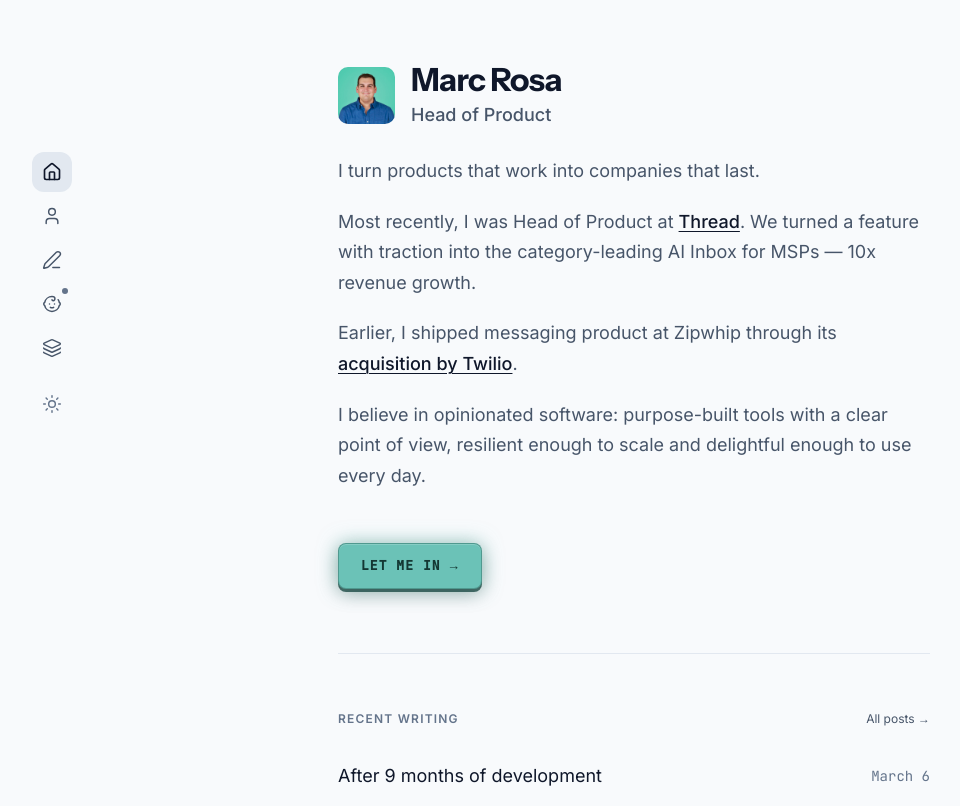
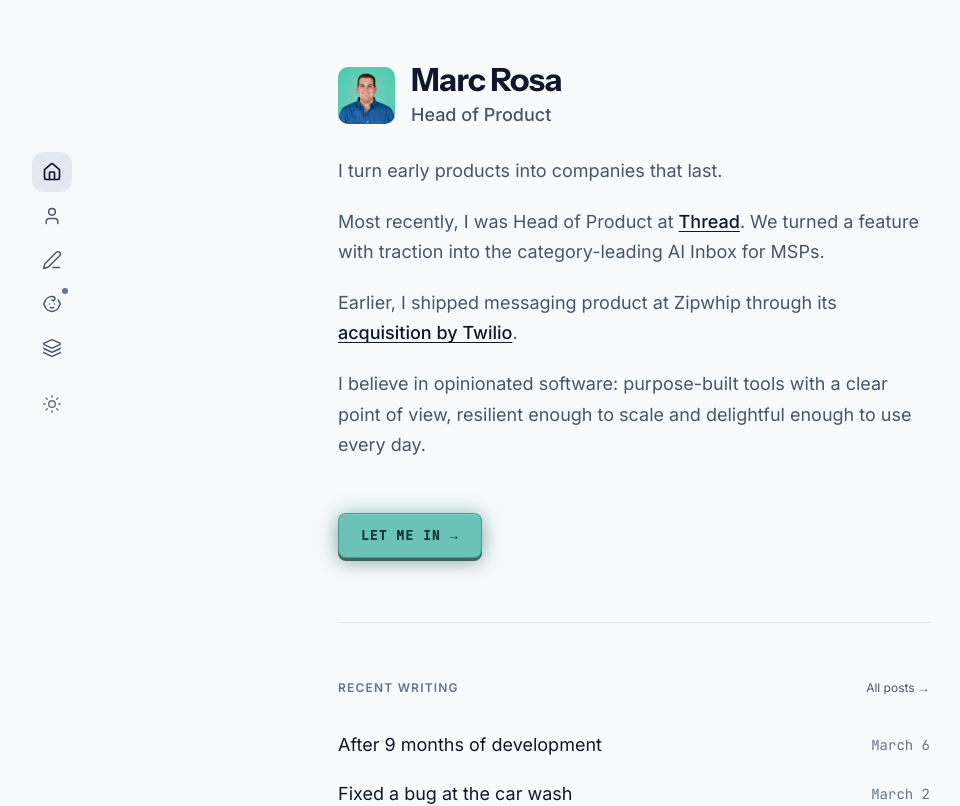
Before and after one commit to marcanthonyrosa/marcanthonyrosadotcom, a Next.js app: page / in a window 1280 px wide. Shown: the top 806 px of the page, without its empty margins (6-966 px from the left). Built offline with nearby package versions, Linux system fonts and the light colour scheme.

Commit message:
Update home page copy (#130)

```diff
--- a/app/(site)/page.tsx
+++ b/app/(site)/page.tsx
@@ -53,10 +53,10 @@ export default function Home() {
         <HomeHero />
         <div className="prose max-w-none">
           <p>
-            I turn products that work into companies that last.
+            I turn early products into companies that last.
           </p>
           <p>
-            Most recently, I was Head of Product at <a href="https://getthread.com/" target="_blank" rel="noopener noreferrer">Thread</a>. We turned a feature with traction into the category-leading AI Inbox for MSPs — 10x revenue growth.
+            Most recently, I was Head of Product at <a href="https://getthread.com/" target="_blank" rel="noopener noreferrer">Thread</a>. We turned a feature with traction into the category-leading AI Inbox for MSPs.
           </p>
           <p>
             Earlier, I shipped messaging product at Zipwhip through its <a href="https://www.twilio.com/en-us/press/releases/twilio-completes-acquisition-of-zipwhip-a-leading-provider-of-toll-free-messaging-in-the-united-states" target="_blank" rel="noopener noreferrer">acquisition by Twilio</a>.
```
